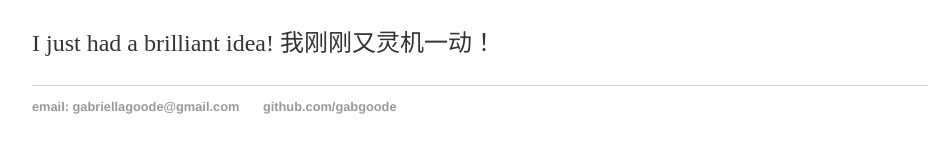
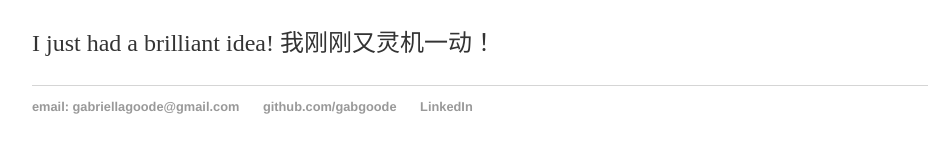
Before and after one commit to gabgoode/gabgoode.github.io, a Jekyll site: the page built from about/index.html, in a window 1280 px wide. Shown: the part 618-771 px from the top of the page, without its empty margins (160-1104 px from the left). Built offline with Jekyll 4.4.1, drawn with Linux system fonts in a browser that asks for light colours.

Commit message:
updated with LinkedIn info

```diff
--- a/_layouts/default.html
+++ b/_layouts/default.html
@@ -24,6 +24,7 @@
 	    		<ul>
 	        		<li><a target="_top" href="mailto:gabriellagoode@gmail.com?subject=Hello%20Gab!">email: gabriellagoode@gmail.com</a></li>
 	        		<li><a href="https://github.com/gabgoode">github.com/gabgoode</a></li>
+				<li><a href="https://www.linkedin.com/in/gabliu/">LinkedIn</a></li>
 				</ul>
 			</footer>
 		</body>
```
